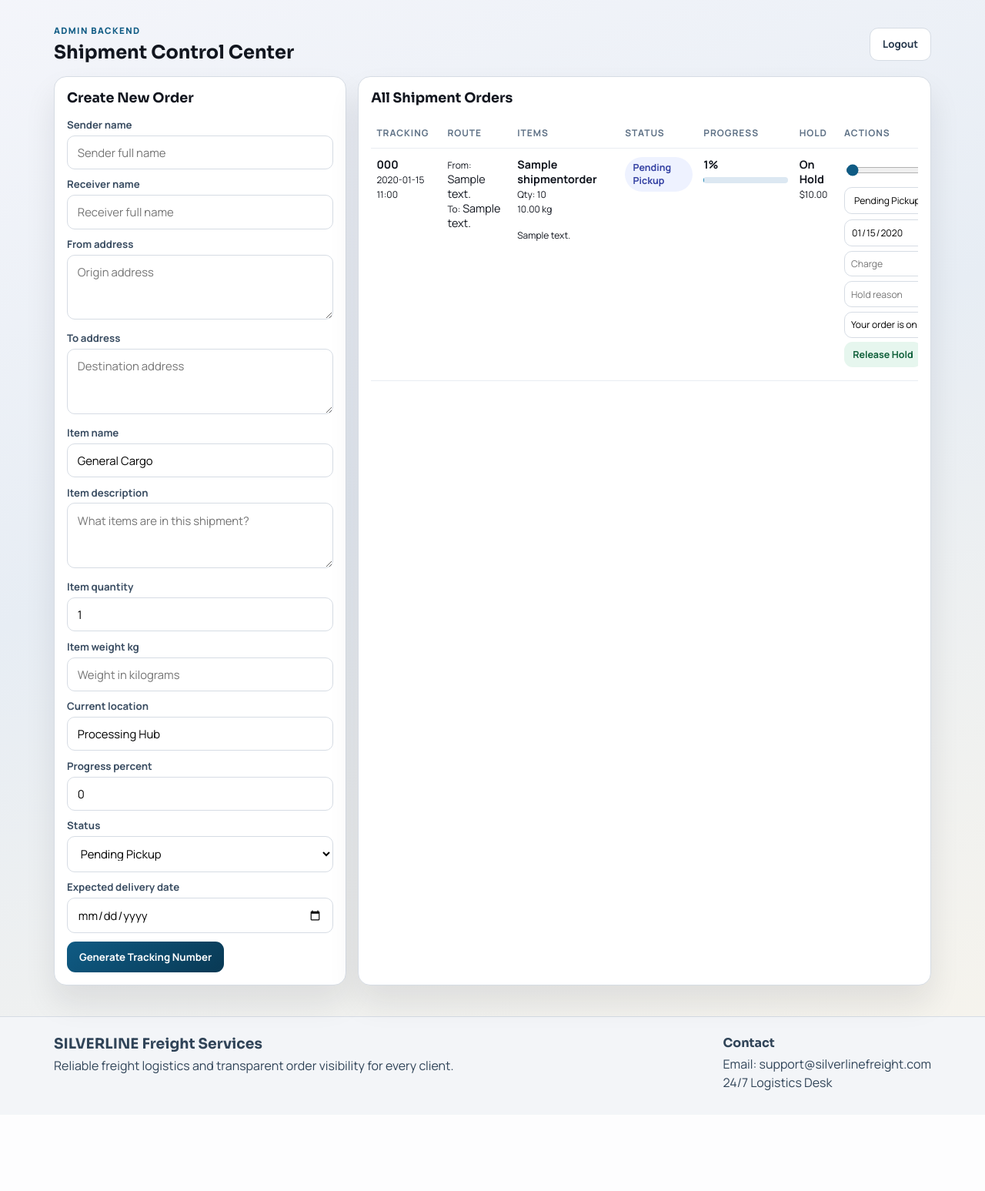
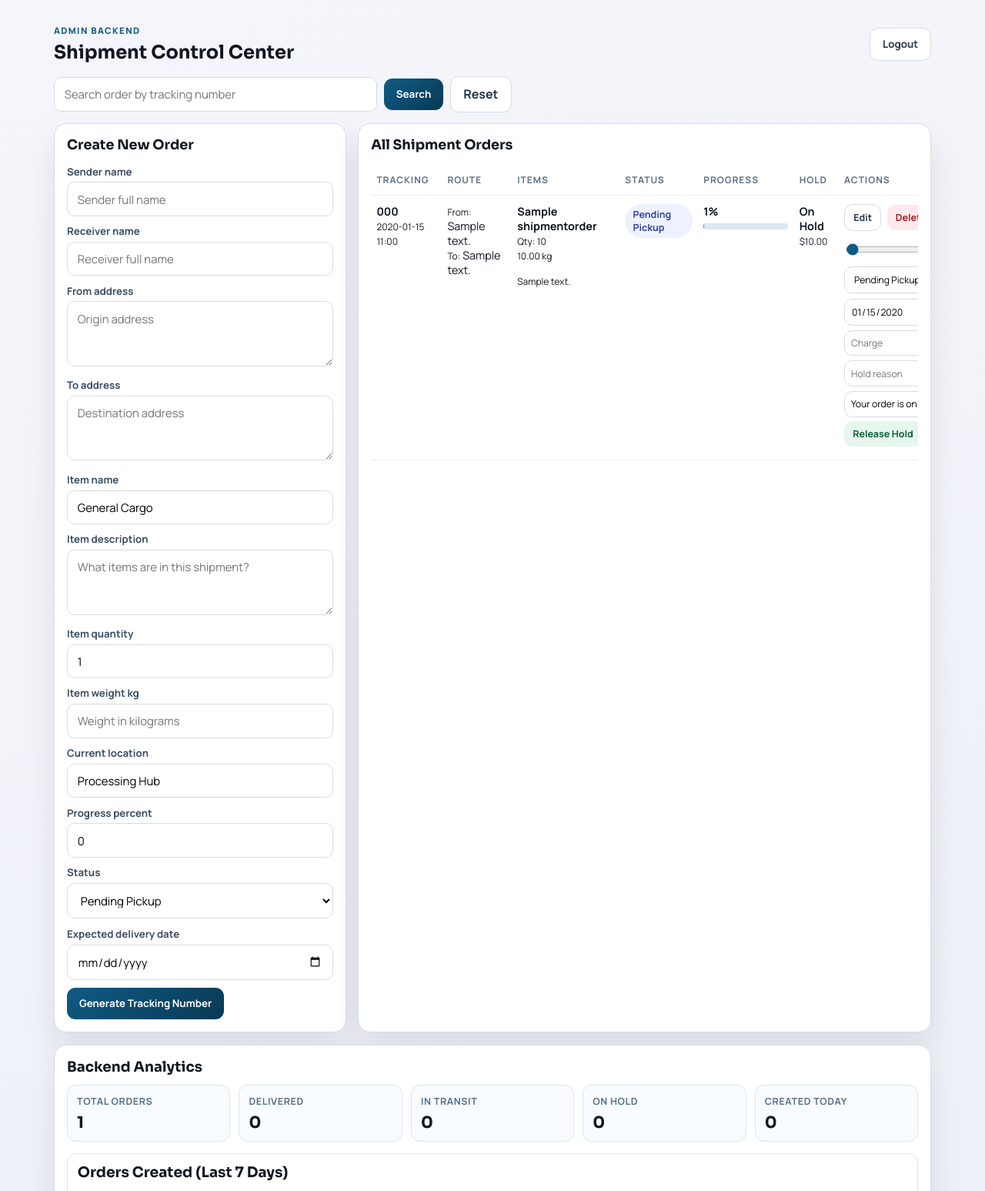
Before and after one commit to LateefAhmad53/silverline-freight-services, a Django app: page /backend/dashboard/ in a window 1280 px wide. Shown: the part 82-1629 px from the top of the page at 77% size. Before the commit the page ends 1499 px from the top, so only its background shows below. Run offline with Django 5.2, Linux system fonts and the light colour scheme; a user stored in the database is signed in; tables that the repository leaves empty hold one stand-in row (values such as "Sample post").

Commit message:
Add backend order search, edit/delete actions, and analytics dashboard

```diff
--- a/shipments/forms.py
+++ b/shipments/forms.py
@@ -64,6 +64,10 @@ class ShipmentOrderCreateForm(forms.ModelForm):
         }
 
 
+class ShipmentOrderEditForm(ShipmentOrderCreateForm):
+    """Uses the same editable fields as create form for backend order edits."""
+
+
 class ShipmentHoldForm(forms.Form):
     hold_amount = forms.DecimalField(
         max_digits=10,
--- a/shipments/urls.py
+++ b/shipments/urls.py
@@ -13,4 +13,6 @@ urlpatterns = [
     path("backend/orders/<int:order_id>/release/", views.release_hold, name="release_hold"),
     path("backend/orders/<int:order_id>/status/", views.update_status, name="update_status"),
     path("backend/orders/<int:order_id>/progress/", views.update_progress, name="update_progress"),
+    path("backend/orders/<int:order_id>/edit/", views.edit_order, name="edit_order"),
+    path("backend/orders/<int:order_id>/delete/", views.delete_order, name="delete_order"),
 ]
--- a/shipments/views.py
+++ b/shipments/views.py
@@ -1,14 +1,21 @@
+import json
+from datetime import timedelta
+
 from django.contrib import messages
 from django.contrib.auth import login, logout
 from django.contrib.auth.decorators import login_required
 from django.contrib.auth.forms import AuthenticationForm
+from django.db.models import Count
+from django.db.models.functions import TruncDate
 from django.http import HttpRequest, HttpResponse
 from django.shortcuts import get_object_or_404, redirect, render
+from django.utils import timezone
 from django.views.decorators.http import require_http_methods, require_POST
 
 from .forms import (
     ShipmentHoldForm,
     ShipmentOrderCreateForm,
+    ShipmentOrderEditForm,
     ShipmentProgressForm,
     ShipmentStatusForm,
     TrackShipmentForm,
@@ -67,16 +74,45 @@ def backend_logout(request: HttpRequest) -> HttpResponse:
 
 @login_required
 def dashboard(request: HttpRequest) -> HttpResponse:
+    search_query = request.GET.get("tracking", "").strip().upper()
+    base_orders = ShipmentOrder.objects.all()
+    orders = base_orders
+    if search_query:
+        orders = orders.filter(tracking_number__icontains=search_query)
+        if not orders.exists():
+            messages.info(request, f"No order found with tracking number matching '{search_query}'.")
+
     create_form = ShipmentOrderCreateForm()
     hold_form = ShipmentHoldForm()
     status_form = ShipmentStatusForm()
-    orders = ShipmentOrder.objects.all()
+
+    today = timezone.localdate()
+    start_date = today - timedelta(days=6)
+    daily_counts = (
+        base_orders.filter(created_at__date__gte=start_date)
+        .annotate(day=TruncDate("created_at"))
+        .values("day")
+        .annotate(total=Count("id"))
+        .order_by("day")
+    )
+    daily_map = {item["day"]: item["total"] for item in daily_counts}
+    chart_dates = [start_date + timedelta(days=offset) for offset in range(7)]
+    chart_labels = [date.strftime("%b %d") for date in chart_dates]
+    chart_values = [daily_map.get(date, 0) for date in chart_dates]
 
     context = {
         "create_form": create_form,
         "hold_form": hold_form,
         "status_form": status_form,
         "orders": orders,
+        "search_query": search_query,
+        "total_orders": base_orders.count(),
+        "delivered_orders": base_orders.filter(status=ShipmentOrder.ShipmentStatus.DELIVERED).count(),
+        "transit_orders": base_orders.filter(status=ShipmentOrder.ShipmentStatus.IN_TRANSIT).count(),
+        "hold_orders": base_orders.filter(status=ShipmentOrder.ShipmentStatus.ON_HOLD).count(),
+        "today_orders": base_orders.filter(created_at__date=today).count(),
+        "chart_labels": json.dumps(chart_labels),
+        "chart_values": json.dumps(chart_values),
     }
     return render(request, "backend/dashboard.html", context)
 
@@ -154,3 +190,30 @@ def update_progress(request: HttpRequest, order_id: int) -> HttpResponse:
     else:
         messages.error(request, "Progress update failed. Enter a value from 0 to 100.")
     return redirect("dashboard")
+
+
+@login_required
+@require_http_methods(["GET", "POST"])
+def edit_order(request: HttpRequest, order_id: int) -> HttpResponse:
+    order = get_object_or_404(ShipmentOrder, id=order_id)
+    form = ShipmentOrderEditForm(request.POST or None, instance=order)
+    if request.method == "POST" and form.is_valid():
+        updated_order = form.save(commit=False)
+        if updated_order.status == ShipmentOrder.ShipmentStatus.ON_HOLD:
+            updated_order.hold_active = True
+        elif updated_order.hold_active:
+            updated_order.hold_active = False
+        updated_order.save()
+        messages.success(request, f"Order {updated_order.tracking_number} has been updated.")
+        return redirect("dashboard")
+    return render(request, "backend/edit_order.html", {"form": form, "order": order})
+
+
+@login_required
+@require_POST
+def delete_order(request: HttpRequest, order_id: int) -> HttpResponse:
+    order = get_object_or_404(ShipmentOrder, id=order_id)
+    tracking_number = order.tracking_number
+    order.delete()
+    messages.success(request, f"Order {tracking_number} was deleted.")
+    return redirect("dashboard")
--- a/static/css/site.css
+++ b/static/css/site.css
@@ -222,6 +222,11 @@ nav a:hover {
 .btn-warn {
     background: #fff1e1;
     color: #975010;
+}
+
+.btn-danger {
+    background: #ffe8eb;
+    color: #a11a20;
 }
 
 .tracking-section {
@@ -542,6 +547,21 @@ nav a:hover {
     margin-bottom: 1rem;
 }
 
+.dashboard-toolbar {
+    margin-bottom: 0.9rem;
+}
+
+.dashboard-search-form {
+    display: flex;
+    gap: 0.55rem;
+    align-items: center;
+    flex-wrap: wrap;
+}
+
+.dashboard-search-form .input-field {
+    max-width: 420px;
+}
+
 .dashboard-head h1 {
     margin: 0.4rem 0 0;
     font-family: "Sora", sans-serif;
@@ -605,6 +625,17 @@ th {
     flex-wrap: wrap;
 }
 
+.quick-row-actions {
+    display: flex;
+    gap: 0.45rem;
+    margin-bottom: 0.45rem;
+    align-items: center;
+}
+
+.quick-row-actions form {
+    margin: 0;
+}
+
 .progress-update-form {
     align-items: center;
 }
@@ -640,6 +671,92 @@ th {
     min-width: 105px;
     padding: 0.45rem 0.5rem;
     font-size: 0.76rem;
+}
+
+.analytics-panel {
+    margin-top: 1rem;
+    background: #fff;
+    border: 1px solid var(--border);
+    border-radius: var(--radius);
+    box-shadow: var(--shadow);
+    padding: 1rem;
+}
+
+.analytics-panel h2 {
+    margin: 0 0 0.8rem;
+    font-family: "Sora", sans-serif;
+    font-size: 1.15rem;
+}
+
+.analytics-cards {
+    display: grid;
+    grid-template-columns: repeat(5, minmax(120px, 1fr));
+    gap: 0.7rem;
+}
+
+.analytics-cards article {
+    border: 1px solid #dbe7f1;
+    border-radius: 12px;
+    padding: 0.7rem 0.75rem;
+    background: #f8fbff;
+}
+
+.analytics-cards p {
+    margin: 0;
+    font-size: 0.78rem;
+    color: #557189;
+    text-transform: uppercase;
+    letter-spacing: 0.05em;
+    font-weight: 700;
+}
+
+.analytics-cards h3 {
+    margin: 0.4rem 0 0;
+    font-size: 1.3rem;
+    font-family: "Sora", sans-serif;
+}
+
+.analytics-chart-card {
+    margin-top: 0.9rem;
+    border: 1px solid #dbe7f1;
+    border-radius: 12px;
+    padding: 0.8rem;
+    background: #fff;
+    min-height: 260px;
+}
+
+.analytics-chart-card h3 {
+    margin: 0 0 0.8rem;
+    font-family: "Sora", sans-serif;
+}
+
+.edit-order-card {
+    background: #fff;
+    border: 1px solid var(--border);
+    border-radius: var(--radius);
+    box-shadow: var(--shadow);
+    padding: 1rem;
+}
+
+.edit-order-head {
+    display: flex;
+    align-items: center;
+    justify-content: space-between;
+    gap: 1rem;
+    margin-bottom: 0.8rem;
+}
+
+.edit-order-head h1 {
+    margin: 0.35rem 0 0;
+    font-family: "Sora", sans-serif;
+    font-size: 1.5rem;
+}
+
+.edit-order-grid {
+    display: grid;
+    grid-template-columns: repeat(2, minmax(240px, 1fr));
+    gap: 0.65rem 0.9rem;
+    margin-bottom: 0.8rem;
 }
 
 .service-main {
@@ -791,7 +908,9 @@ th {
     .dashboard-grid,
     .service-hero-grid,
     .service-cards,
-    .process-grid {
+    .process-grid,
+    .analytics-cards,
+    .edit-order-grid {
         grid-template-columns: 1fr;
     }
 
--- a/templates/backend/dashboard.html
+++ b/templates/backend/dashboard.html
@@ -10,6 +10,20 @@
         <form method="post" action="{% url 'backend_logout' %}">
             {% csrf_token %}
             <button class="btn btn-outline" type="submit">Logout</button>
+        </form>
+    </section>
+
+    <section class="container dashboard-toolbar reveal delay-1">
+        <form method="get" class="dashboard-search-form">
+            <input
+                type="text"
+                name="tracking"
+                value="{{ search_query }}"
+                class="input-field"
+                placeholder="Search order by tracking number"
+            />
+            <button type="submit" class="btn btn-primary">Search</button>
+            <a href="{% url 'dashboard' %}" class="btn btn-outline">Reset</a>
         </form>
     </section>
 
@@ -85,6 +99,14 @@
                                     {% endif %}
                                 </td>
                                 <td>
+                                    <div class="quick-row-actions">
+                                        <a href="{% url 'edit_order' order.id %}" class="btn btn-sm btn-outline">Edit</a>
+                                        <form method="post" action="{% url 'delete_order' order.id %}" onsubmit="return confirm('Delete this order permanently?');">
+                                            {% csrf_token %}
+                                            <button type="submit" class="btn btn-sm btn-danger">Delete</button>
+                                        </form>
+                                    </div>
+
                                     <form method="post" action="{% url 'update_progress' order.id %}" class="inline-form progress-update-form">
                                         {% csrf_token %}
                                         <input
@@ -128,7 +150,7 @@
                             </tr>
                         {% empty %}
                             <tr>
-                                <td colspan="7">No shipments yet. Create the first order from this dashboard.</td>
+                                <td colspan="7">No shipments match your query yet. Create a new order or reset search.</td>
                             </tr>
                         {% endfor %}
                     </tbody>
@@ -136,5 +158,69 @@
             </div>
         </article>
     </section>
+
+    <section class="container analytics-panel reveal delay-2">
+        <h2>Backend Analytics</h2>
+        <div class="analytics-cards">
+            <article>
+                <p>Total Orders</p>
+                <h3>{{ total_orders }}</h3>
+            </article>
+            <article>
+                <p>Delivered</p>
+                <h3>{{ delivered_orders }}</h3>
+            </article>
+            <article>
+                <p>In Transit</p>
+                <h3>{{ transit_orders }}</h3>
+            </article>
+            <article>
+                <p>On Hold</p>
+                <h3>{{ hold_orders }}</h3>
+            </article>
+            <article>
+                <p>Created Today</p>
+                <h3>{{ today_orders }}</h3>
+            </article>
+        </div>
+        <div class="analytics-chart-card">
+            <h3>Orders Created (Last 7 Days)</h3>
+            <canvas id="ordersTrendChart" height="100"></canvas>
+        </div>
+    </section>
 </main>
 {% endblock %}
+
+{% block scripts %}
+    <script src="https://cdn.jsdelivr.net/npm/chart.js"></script>
+    <script>
+        const chartNode = document.getElementById("ordersTrendChart");
+        if (chartNode) {
+            new Chart(chartNode, {
+                type: "bar",
+                data: {
+                    labels: {{ chart_labels|safe }},
+                    datasets: [{
+                        label: "Orders",
+                        data: {{ chart_values|safe }},
+                        backgroundColor: "#2f95cb",
+                        borderRadius: 8
+                    }]
+                },
+                options: {
+                    responsive: true,
+                    maintainAspectRatio: false,
+                    plugins: {
+                        legend: { display: false }
+                    },
+                    scales: {
+                        y: {
+                            beginAtZero: true,
+                            ticks: { precision: 0 }
+                        }
+                    }
+                }
+            });
+        }
+    </script>
+{% endblock %}
```
Also changed, not shown: shipments/tests.py (+46 -4 lines), templates/backend/edit_order.html (added, +31 -0 lines).
